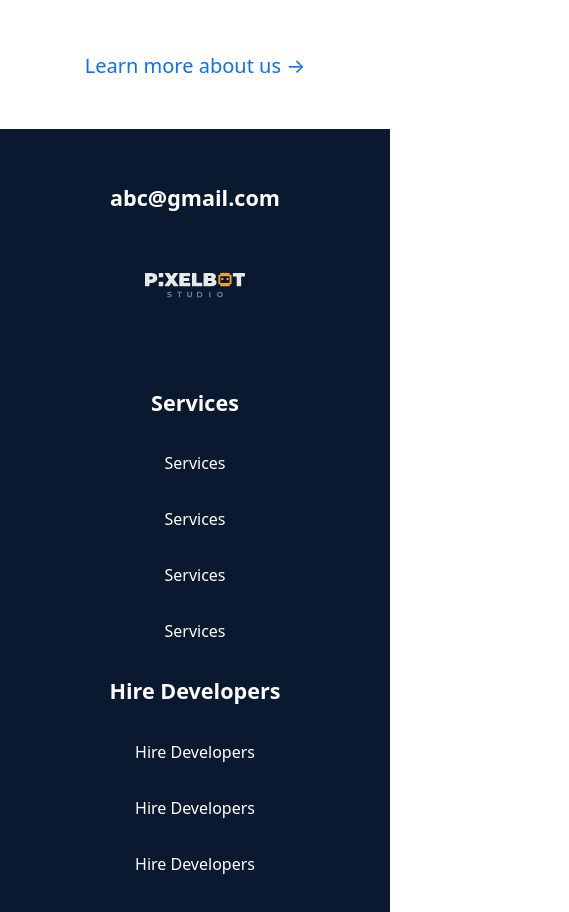
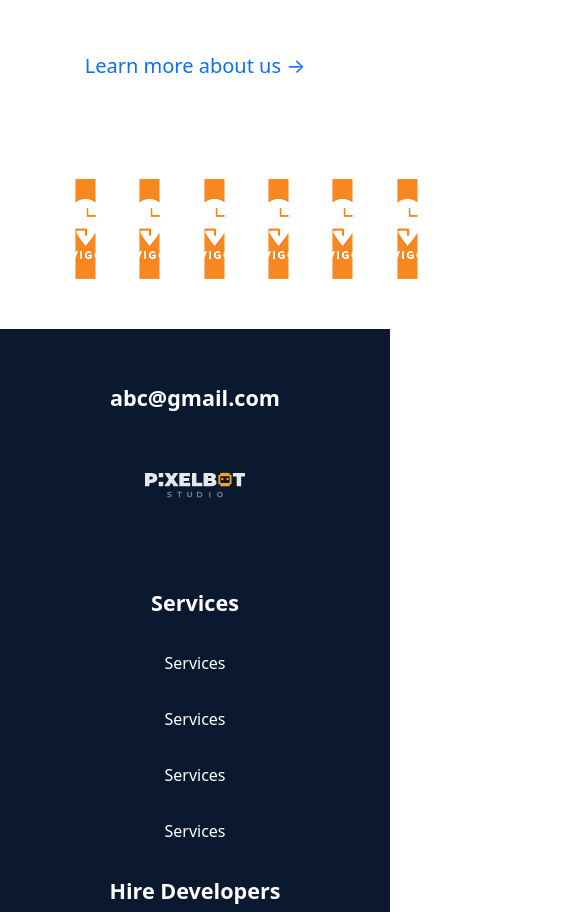
Before and after one commit to pixelBot-me/PixelBot-studio-final, a React (Vite) app: page / in a window 390 px wide. Shown: the part 1700-2612 px from the top of the page, 569 px wide, since content can reach past the window. Built offline with nearby package versions, Linux system fonts and the light colour scheme.

Commit message:
working on brand image carousel section

```diff
--- a/package.json
+++ b/package.json
@@ -11,8 +11,9 @@
   },
   "dependencies": {
     "bootstrap": "^5.3.3",
+    "mdb-react-ui-kit": "^9.0.0",
     "react": "^18.3.1",
-    "react-bootstrap": "^2.10.8",
+    "react-bootstrap": "^2.10.9",
     "react-dom": "^18.3.1",
     "react-icons": "^5.4.0",
     "reactstrap": "^9.2.3"
--- a/src/assets/css/home.css
+++ b/src/assets/css/home.css
@@ -77,6 +77,41 @@ a.text-primary {
 a.text-primary:hover {
     text-decoration: underline;
 }
+/* New Section with Images */
+.image-row {
+    display: flex;
+    justify-content: space-between;
+    flex-wrap: wrap;
+    gap: 20px;
+}
+
+.image-item {
+    /* width: calc(100% / 6 - 20px); */
+    height: 200px;
+    overflow: hidden;
+    display: flex;
+    justify-content: center;
+    align-items: center;
+    position: relative;
+}
+
+.flipping-image {
+    width: 100%;
+    height: 50%;
+    object-fit: cover;
+    animation: flip 15s infinite;
+}
+
+/* Flip Animation */
+@keyframes flip {
+
+    50% {
+        transform: rotateX(360deg);
+    }
+
+
+}
+
 
 /* Responsive Design */
 @media (max-width: 768px) {
@@ -105,4 +140,45 @@ a.text-primary:hover {
         margin-top: 140% !important;
     }
 
+    /* image carrousel section */
+
+    .image-row {
+        flex-direction: row;
+        width: 100%;
+        overflow-x: hidden;
+        /* white-space: wrap; */
+        animation: scrollRightToLeft 15s linear infinite;
+    }
+
+    .image-item {
+        width: 100%;
+        /* height: 150px; */
+    }
+
+    .flipping-image {
+        /* width: 100%; */
+        /* height: auto; */
+        object-fit: cover;
+        animation: flip 15s infinite;
+    }
+
+    @keyframes flip {
+
+        0% {
+            transform: rotateX(0deg);
+        }
+
+
+    }
+
+    @keyframes scrollRightToLeft {
+        0% {
+            transform: translateX(100%);
+        }
+        100% {
+            transform: translateX(-100%);
+        }
+    }
+
+
 }
--- a/src/components/home/Home.jsx
+++ b/src/components/home/Home.jsx
@@ -1,13 +1,26 @@
 import React from 'react';
-import { Container, Row, Col } from 'reactstrap';
+import { Button, Carousel, Col, Container, Row } from 'react-bootstrap';
 import '../../assets/css/home.css'; // Ensure this file exists for styling
 import pixelBotLogo from '../../assets/images/PixelBot_Logo_White.svg'
 import Header from '../../common/Header';
 
+
+
+
+import image1 from '../../assets/images/swiggy.png';
+import image2 from '../../assets/images/swiggy.png';
+import image3 from '../../assets/images/swiggy.png';
+import image4 from '../../assets/images/swiggy.png';
+import image5 from '../../assets/images/swiggy.png';
+import image6 from '../../assets/images/swiggy.png';
+
+const images = [image1, image2, image3, image4, image5, image6];
+
 export default function Home() {
+
     return (
         <>
-            <Header/>
+            <Header />
             {/* Hero Section */}
             <section className="hero-section">
                 <Container>
@@ -61,7 +74,7 @@ export default function Home() {
                 </Container>
             </section>
 
-            {/* Additional Text Section */}
+            {/* Text Section */}
             <Container>
                 <Row>
                     <div className='text-center py-5 top-adjst mt-5'>
@@ -78,6 +91,41 @@ export default function Home() {
                     </div>
                 </Row>
             </Container>
+
+            {/* show branding logos */}
+            <Container>
+                <Row className="image-row">
+                    {images.map((image, index) => (
+                        <Col key={index} className="image-item">
+                            <img src={image} alt={`Image ${index + 1}`} className="flipping-image" />
+                        </Col>
+                    ))}
+                </Row>
+            </Container>
+
+            {/* <Container>
+                <Row>
+
+                    <Card style={{ width: '18rem' }}>
+                        <Card.Img variant="top" src={image1} />
+                        <Card.Body>
+                            <Card.Title>Card Title</Card.Title>
+                            <Card.Text>
+                                Some quick example text to build on the card title and make up the
+                                bulk of the card's content.
+                            </Card.Text>
+                            <Button variant="primary">Go somewhere</Button>
+                        </Card.Body>
+                    </Card>
+
+                </Row>
+            </Container> */}
+            <Container>
+                <Row>
+
+                <div id="app"></div>
+                </Row>
+            </Container>
         </>
     );
 }
```
Also changed, not shown: src/assets/images/swiggy.png (added), 1 other file (tests, documents, lock files or other folders).
